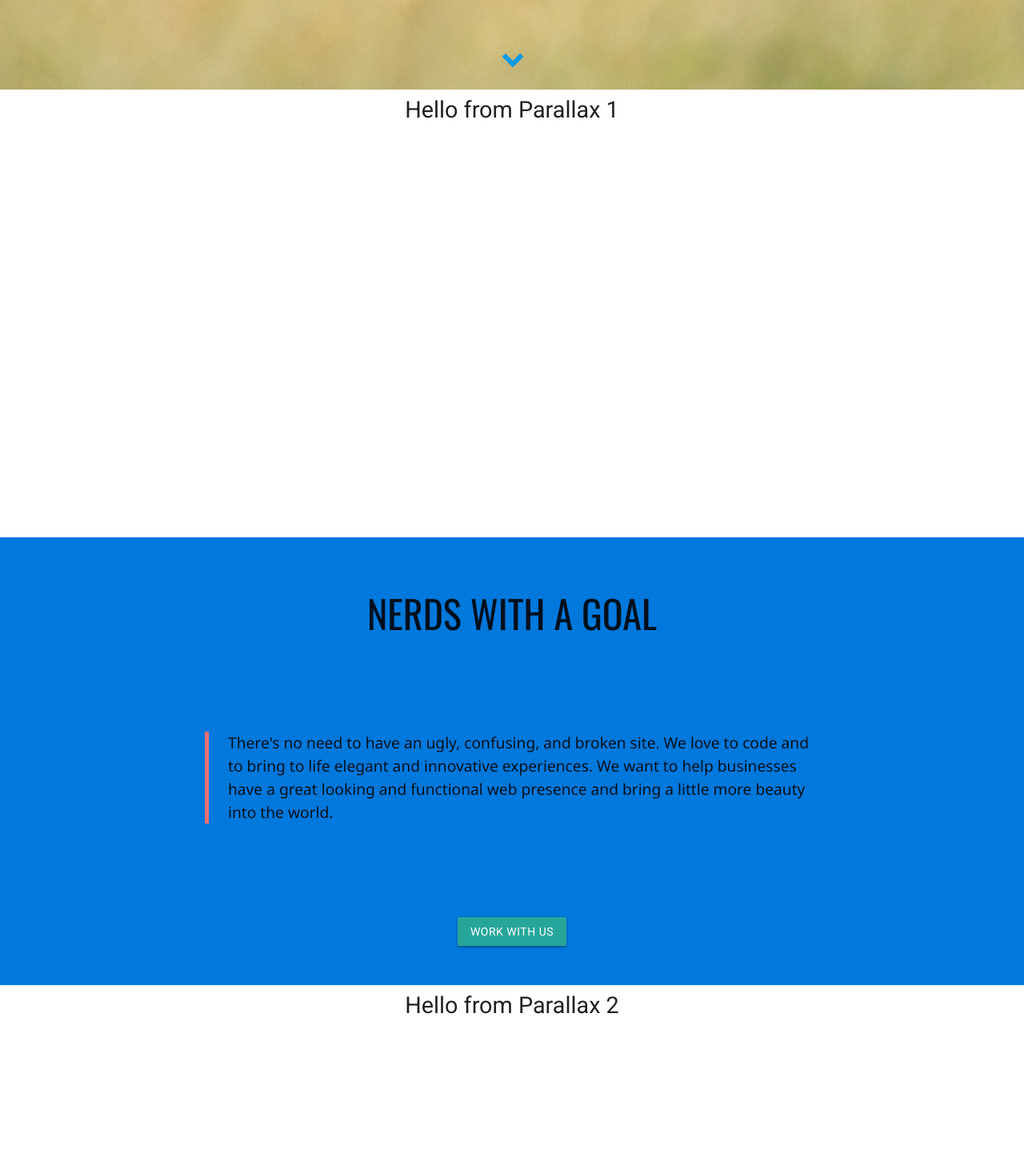
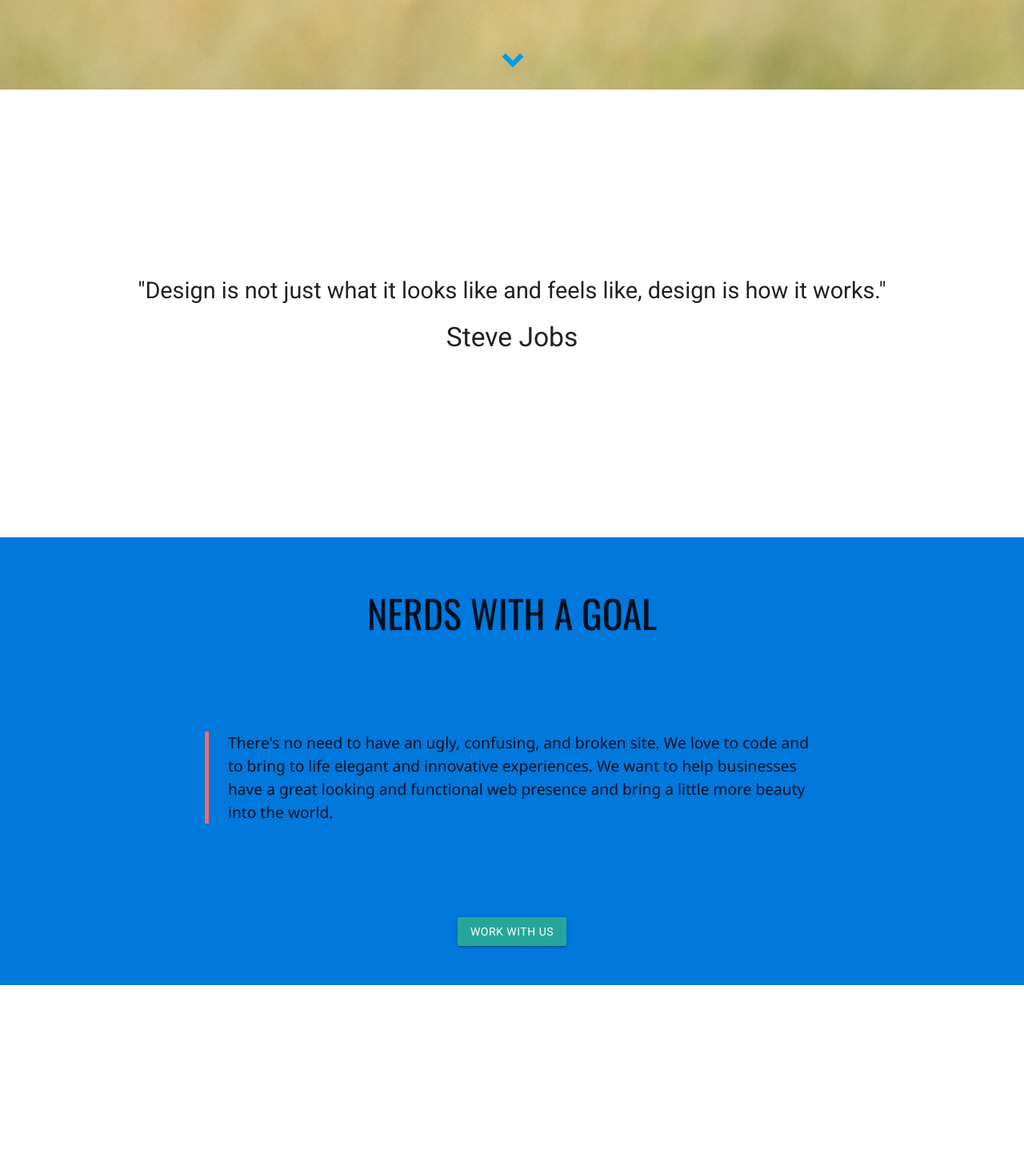
Before and after one commit to jasen-jer/leeroy-jenkins, a React (Create React App) app: page / in a window 1280 px wide. Shown: the part 688-2150 px from the top of the page at 80% size. Built offline with nearby package versions, Linux system fonts and the light colour scheme; a web font is replaced by a local one.

Commit message:
Added quotes to paralax

```diff
--- a/src/components/Home.js
+++ b/src/components/Home.js
@@ -32,7 +32,7 @@ const Home = () => {
       <Contact />
       </Element>
 
-      <h5>Footer maybe later.</h5>
+
 
       <div className="home-bg" ></div>
 
--- a/src/components/Parallax1.js
+++ b/src/components/Parallax1.js
@@ -3,7 +3,8 @@ import React from 'react';
 const Parallax1 = () => {
   return (
     <div className="container-p">
-      <h3>Hello from Parallax 1</h3>
+      <h3>"Design is not just what it looks like and feels like, design is how it works."</h3>
+      <h2>Steve Jobs</h2>
     </div>
   );
 };
--- a/src/components/Parallax2.js
+++ b/src/components/Parallax2.js
@@ -3,7 +3,8 @@ import React from 'react';
 const Parallax2 = () => {
   return (
     <div className="container-p">
-      <h3>Hello from Parallax 2</h3>
+      <h3>“Intuitive design is how we give the user new superpowers.”</h3>
+      <h2>Jared Spool</h2>
     </div>
   );
 };
--- a/src/components/Parallax3.js
+++ b/src/components/Parallax3.js
@@ -3,7 +3,8 @@ import React from 'react';
 const Parallax3 = () => {
   return (
     <div className="container-p">
-      <h3>Hello from Parallax 3</h3>
+      <h3>“What separates design from art is that design is meant to be... functional.”</h3>
+      <h2>Cameron Moll</h2>
     </div>
   );
 };
--- a/src/components/Parallax4.js
+++ b/src/components/Parallax4.js
@@ -3,7 +3,8 @@ import React from 'react';
 const Parallax4 = () => {
   return (
     <div className="container-p">
-      <h3>Hello from Parallax 4</h3>
+      <h3>"Differences of habit and language are nothing at all if our aims are identical and our hearts are open."</h3>
+      <h2>Dumbledore</h2>
     </div>
   );
 };
--- a/src/css/styles.css
+++ b/src/css/styles.css
@@ -114,7 +114,7 @@ h4 { font-size: 1.2rem; }
   text-align: center;
   display: flex;
   flex-direction: column;
-  justify-content: space-between;
+  justify-content: center;
   align-items: center;
 }
 .home-bg {
@@ -125,7 +125,7 @@ h4 { font-size: 1.2rem; }
   position: fixed;
   top: 0;
   left: 0;
-  background-image: url("/rexxar2.jpg");
+  background-image: url("/rexxar1.png");
   background-repeat: no-repeat;
   background-size: cover;
   opacity: 0.60;
```
